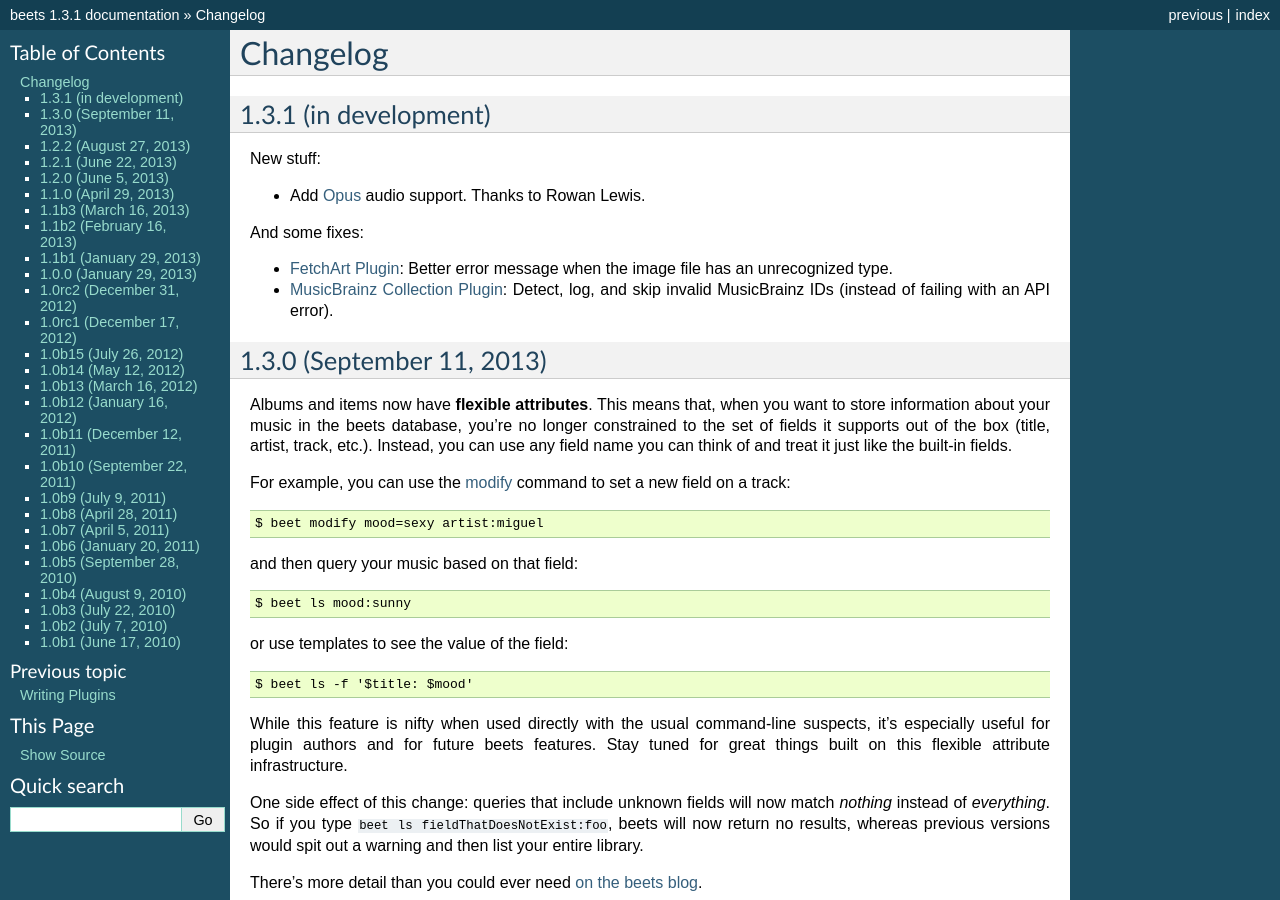
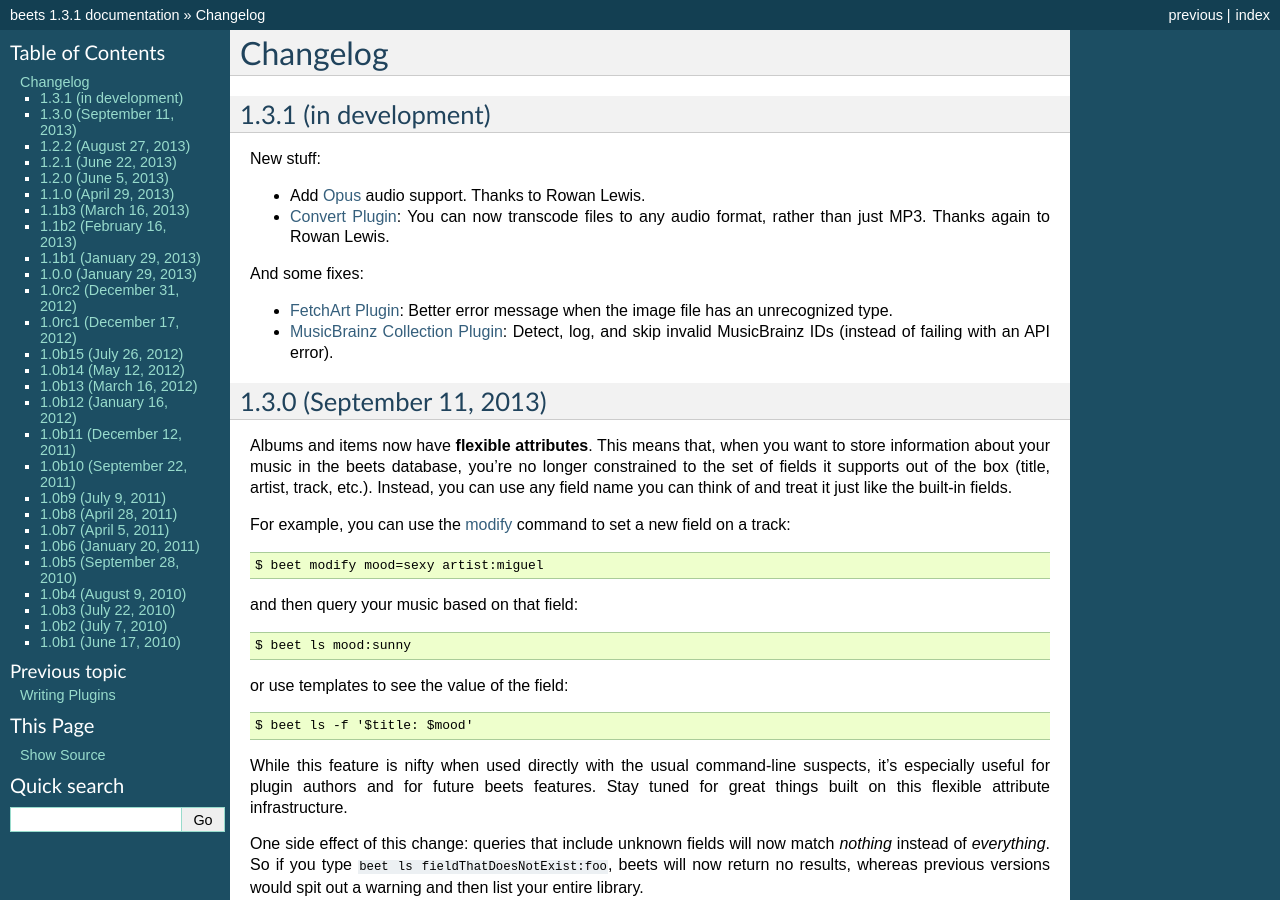
Before and after one commit to google-code-export/beets, a Sphinx documentation site: the page built from docs/changelog.rst, in a window 1280 px wide and 900 px high. Built offline with Sphinx 7.4.7, drawn with Linux system fonts in a browser that asks for light colours.

Commit message:
convert-any: changelog/thanks (closes #362, #380)

```diff
--- a/docs/changelog.rst
+++ b/docs/changelog.rst
@@ -7,6 +7,8 @@
 New stuff:
 
 * Add `Opus`_ audio support. Thanks to Rowan Lewis.
+* :doc:`/plugins/convert`: You can now transcode files to any audio format,
+  rather than just MP3. Thanks again to Rowan Lewis.
 
 And some fixes:
 
```
